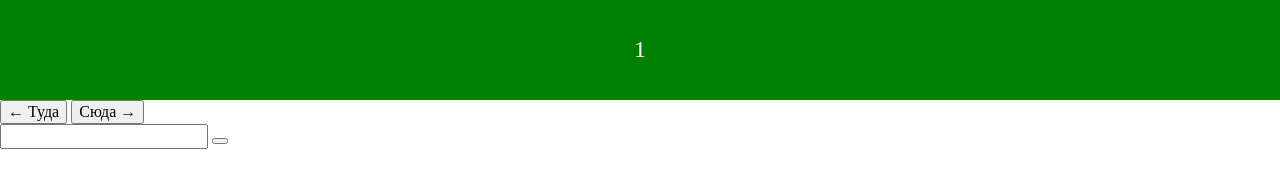
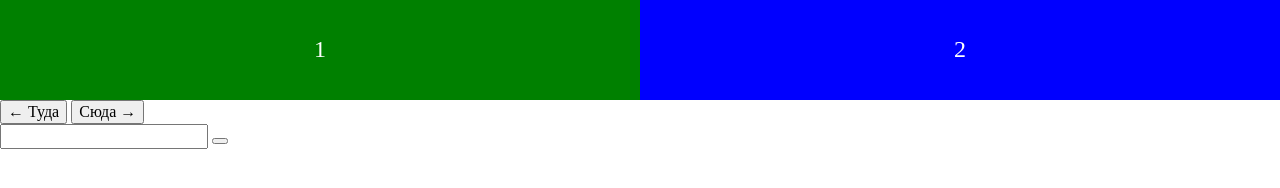
Before and after one commit to McMerph/touch-slider, a website built with webpack: page src/index.html in a window 1280 px wide. Both pictures are taken after a click on the button "Сюда →". Built offline with nearby package versions, Linux system fonts and the light colour scheme.

Commit message:
variable slides per view

```diff
--- a/src/index.ts
+++ b/src/index.ts
@@ -7,7 +7,7 @@ import Slider from "./slider/index";
 
 document.addEventListener("DOMContentLoaded", () => {
     const touchTestElement: HTMLElement = document.querySelector(".touch-test") as HTMLElement;
-    const slider: Slider = new Slider(touchTestElement);
+    const slider: Slider = new Slider(touchTestElement, { slidesPerView: 2 });
     slider.appendSlide(getDiv("red"));
     slider.appendSlide(getDiv("green"));
     slider.appendSlide(getDiv("blue"));
--- a/src/slider/index.css
+++ b/src/slider/index.css
@@ -4,11 +4,10 @@
 
 .slider__wrapper {
   display: flex;
+  height: 100%;
 }
 
 .slider__slide {
-  width: 100%;
-  height: 100%;
   flex-shrink: 0;
 }
 
--- a/src/slider/index.ts
+++ b/src/slider/index.ts
@@ -4,6 +4,7 @@ import CLASS_NAMES from "./ClassNames";
 interface ISettings {
     boundaryResistanceReduction: number;
     deltaThreshold: number;
+    slidesPerView: number;
     timeThresholdInMs: number;
 }
 
@@ -14,6 +15,7 @@ export default class Slider {
     private static defaultSettings: ISettings = {
         boundaryResistanceReduction: 5,
         deltaThreshold: 50,
+        slidesPerView: 1,
         timeThresholdInMs: 300,
     };
 
@@ -41,12 +43,15 @@ export default class Slider {
 
     public appendSlide(slide: HTMLElement): void {
         slide.classList.add(CLASS_NAMES.ELEMENTS.SLIDE);
+        slide.style.width = `${100 / this.settings.slidesPerView}%`;
         this.wrapper.appendChild(slide);
     }
 
     public updateClassNames(): void {
-        for (let i = 0; i < this.container.children.length; i++) {
-            this.container.children.item(i).classList.add(CLASS_NAMES.ELEMENTS.SLIDE);
+        for (let i = 0; i < this.wrapper.children.length; i++) {
+            const slide = this.wrapper.children.item(i) as HTMLElement;
+            slide.classList.add(CLASS_NAMES.ELEMENTS.SLIDE);
+            slide.style.width = `${100 / this.settings.slidesPerView}%`;
         }
     }
 
@@ -59,8 +64,13 @@ export default class Slider {
     }
 
     public slideTo(index: number): void {
-        if (index >= 0 && index < this.wrapper.children.length) {
-            this.offset = (this.currentIndex - Math.floor(index)) * 100;
+        const normalizedIndex = limit({
+            max: this.wrapper.children.length - this.settings.slidesPerView,
+            min: 0,
+            value: index,
+        });
+        if (normalizedIndex !== this.currentIndex) {
+            this.offset = (this.currentIndex - Math.floor(index)) * 100 / this.settings.slidesPerView;
             this.moveToNearestSlide();
         }
     }
@@ -83,7 +93,7 @@ export default class Slider {
                         this.state = State.Swipe;
                     }
                 } else if (this.state === State.Swipe) {
-                    this.offset = this.getOffset(event.changedTouches[0]);
+                    this.offset = this.generateOffset(event.changedTouches[0]);
                     this.move();
                 }
             }
@@ -113,12 +123,14 @@ export default class Slider {
             Math.abs(this.startTouch.pageY - touch.pageY);
     }
 
-    private getOffset(touch: Touch): number {
+    private generateOffset(touch: Touch): number {
         const pixelsDelta: number = touch.pageX - this.startTouch.pageX;
-        const indexDelta: number = pixelsDelta / this.container.clientWidth;
-        const pulledSlideIndex: number = Math.ceil(this.currentIndex - indexDelta) - (pixelsDelta > 0 ? 1 : 0);
+        const { slidesPerView } = this.settings;
+        const indexDelta: number = pixelsDelta / this.wrapper.clientWidth * slidesPerView;
+        const directionOffset: number | number = pixelsDelta > 0 ? slidesPerView : 0;
+        const pulledSlideIndex: number = this.currentIndex - Math.ceil(indexDelta) + slidesPerView - directionOffset;
 
-        let offset: number = indexDelta * 100;
+        let offset: number = pixelsDelta / this.wrapper.clientWidth * 100;
         const beforeLeft: boolean = pulledSlideIndex < 0;
         const afterRight: boolean = pulledSlideIndex > this.wrapper.children.length - 1;
         if (beforeLeft || afterRight) {
@@ -130,36 +142,50 @@ export default class Slider {
     }
 
     private getOffsetToLeft(): number {
-        return this.currentIndex * 100;
+        return this.currentIndex * 100 / this.settings.slidesPerView;
     }
 
     private getOffsetToRight(): number {
-        return (this.currentIndex + 1 - this.wrapper.children.length) * 100;
+        const { slidesPerView } = this.settings;
+        return (this.currentIndex + slidesPerView - this.wrapper.children.length) * 100 / slidesPerView;
     }
 
     private moveToNearestSlide(): void {
         this.setOffsetToNearestSlide();
         this.move();
-        this.currentIndex -= this.offset / 100;
+        const slideWidth: number = 100 / this.settings.slidesPerView;
+        this.currentIndex -= this.offset / slideWidth;
+
         this.wrapper.classList.add(CLASS_NAMES.MODIFIERS.ANIMATING);
         this.state = State.Positioning;
     }
 
     private setOffsetToNearestSlide(): void {
         const { deltaThreshold, timeThresholdInMs } = this.settings;
-        const excessTimeThreshold: boolean = performance.now() - this.startTime < timeThresholdInMs;
-        const excessDeltaThreshold: boolean = Math.abs(this.offset % 100) > deltaThreshold;
-        const getRoundFunction: () => (x: number) => number = () =>
-            (excessTimeThreshold || excessDeltaThreshold) ? Math.ceil : Math.floor;
-        this.offset = limit({
-            max: this.getOffsetToLeft(),
-            min: this.getOffsetToRight(),
-            value: getRoundFunction()(Math.abs(this.offset) / 100) * (this.offset > 0 ? 100 : -100),
+        const slideWidth: number = 100 / this.settings.slidesPerView;
+
+        const slidesOffset: number = -this.offset / slideWidth;
+        const next: boolean = (slidesOffset - Math.floor(slidesOffset)) > (deltaThreshold / 100);
+        let integerSlidesOffset: number = next ? Math.floor(slidesOffset) + 1 : Math.floor(slidesOffset);
+
+        if (integerSlidesOffset === 0) {
+            const excessTimeThreshold: boolean = performance.now() - this.startTime < timeThresholdInMs;
+            if (excessTimeThreshold) {
+                integerSlidesOffset = (this.offset > 0) ? -1 : 1;
+            }
+        }
+
+        const desiredSlidesOffset: number = limit({
+            max: this.wrapper.children.length - this.settings.slidesPerView - this.currentIndex,
+            min: -this.currentIndex,
+            value: integerSlidesOffset,
         });
+        this.offset = desiredSlidesOffset * -slideWidth;
     }
 
     private move(): void {
-        this.wrapper.style.transform = `translate3d(${-this.currentIndex * 100 + this.offset}%, 0, 0`;
+        const slideWidth: number = 100 / this.settings.slidesPerView;
+        this.wrapper.style.transform = `translate3d(${-this.currentIndex * slideWidth + this.offset}%, 0, 0`;
     }
 
 }
```
